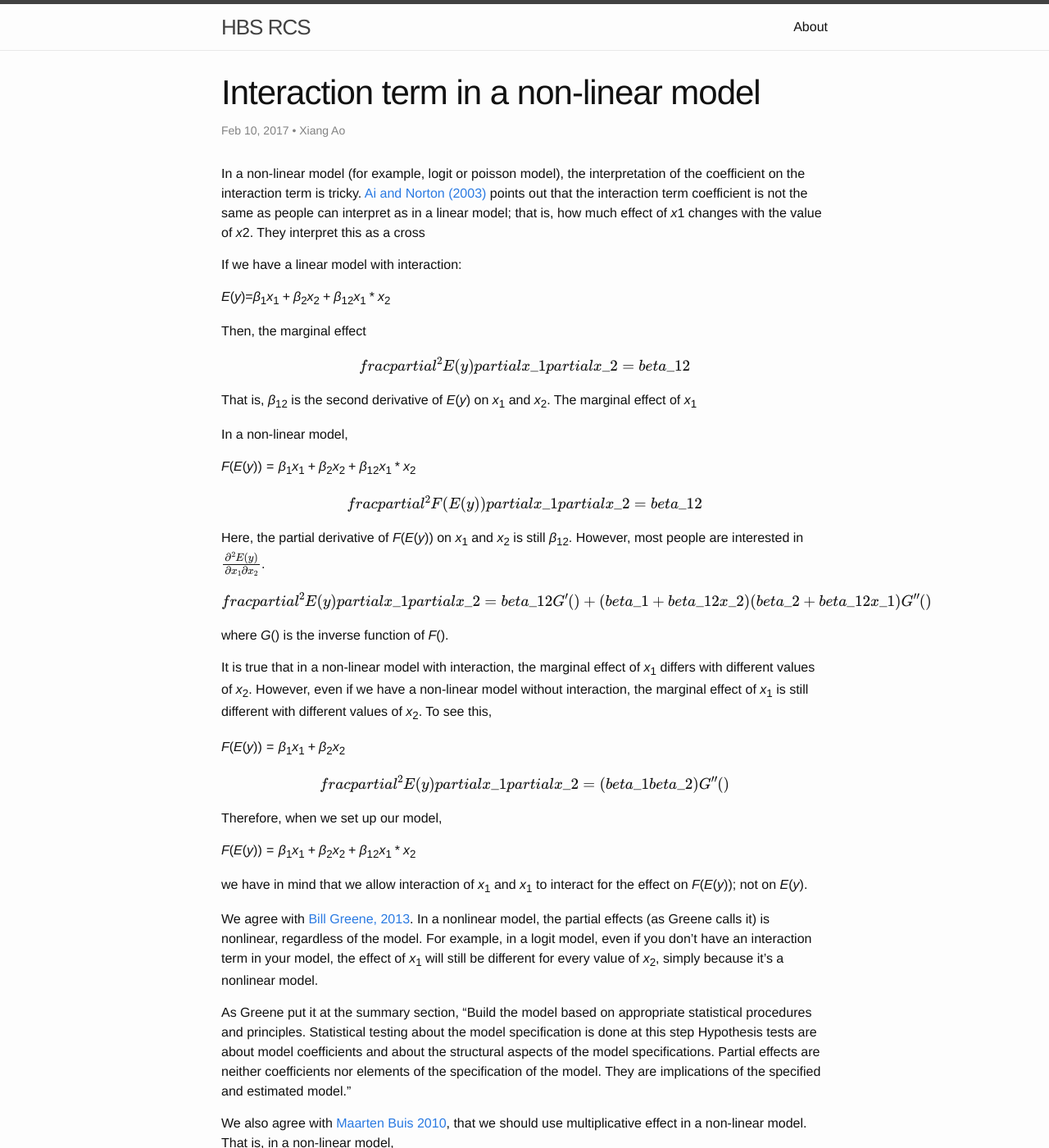
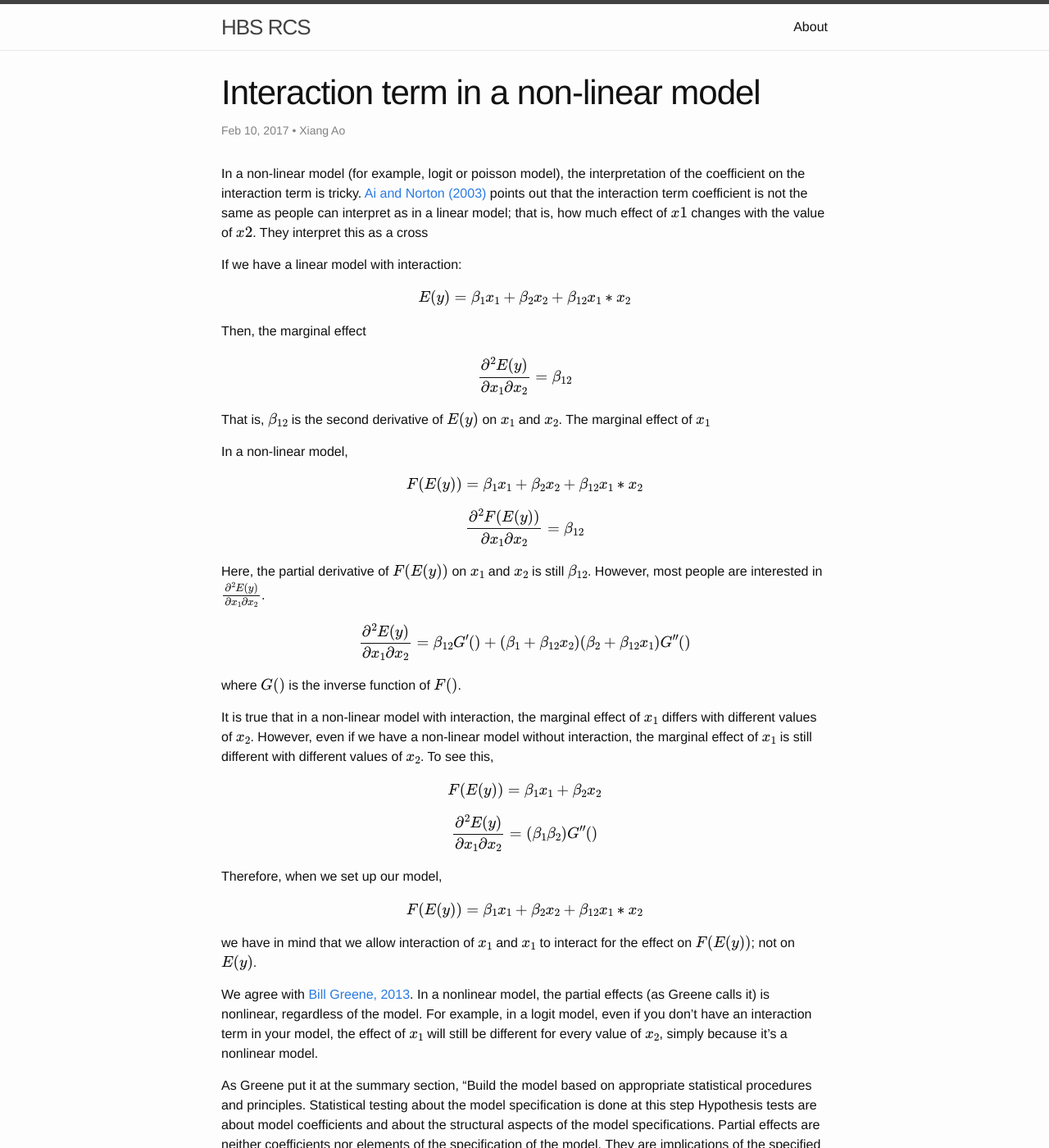
Before and after one commit to vliublinska/hbs-rcs.github.io, a Jekyll site: the page built from _posts/2017-02-10-nonlinear-interaction.md, in a window 1280 px wide and 1400 px high. Shown: the whole window at 82% size. Built offline with Jekyll 4.4.1, drawn with Linux system fonts in a browser that asks for light colours; formulas are drawn with MathJax 3; some of the changed text lies outside the part shown.

Commit message:
Update 2017-02-10-nonlinear-interaction.md

```diff
--- a/_posts/2017-02-10-nonlinear-interaction.md
+++ b/_posts/2017-02-10-nonlinear-interaction.md
@@ -8,94 +8,69 @@ tags:
   - R
 ---
 
-In a non-linear model (for example, logit or poisson model), the
-interpretation of the coefficient on the interaction term is tricky. [Ai
-and Norton
-(2003)](https://pdfs.semanticscholar.org/6285/8e64d9a337504d72cb862c4cc1e7fd27a7a0.pdf)
-points out that the interaction term coefficient is not the same as
-people can interpret as in a linear model; that is, how much effect of
-*x*1 changes with the value of *x*2. They interpret this as a cross
+In a non-linear model (for example, logit or poisson model), the interpretation of the coefficient on the interaction term is tricky.  [Ai and Norton (2003)](https://pdfs.semanticscholar.org/6285/8e64d9a337504d72cb862c4cc1e7fd27a7a0.pdf) points out that the interaction term coefficient is not the same as people can interpret as in a linear model; that is, how much effect of $x1$ changes with the value of $x2$.  They interpret this as a cross
 
 If we have a linear model with interaction:
 
-*E*(*y*)=*β*<sub>1</sub>*x*<sub>1</sub> + *β*<sub>2</sub>*x*<sub>2</sub> + *β*<sub>12</sub>*x*<sub>1</sub> \* *x*<sub>2</sub>
+$$ E(y) = \beta_1 x_1 + \beta_2 x_2 + \beta_{12} x_1*x_2 $$
 
 Then, the marginal effect
 
-$$ \\frac{\\partial^2 E(y)}{\\partial x\_1 \\partial x\_2} = \\beta\_{12} $$
+$$ \frac{\partial^2 E(y)}{\partial x_1 \partial x_2} = \beta_{12} $$
 
-That is, *β*<sub>12</sub> is the second derivative of *E*(*y*) on
-*x*<sub>1</sub> and *x*<sub>2</sub>. The marginal effect of
-*x*<sub>1</sub>
+That is, $\beta_{12}$ is the second derivative of $E(y)$ on $x_1$ and $x_2$.  The marginal effect of $x_1$
 
 In a non-linear model,
 
-*F*(*E*(*y*)) = *β*<sub>1</sub>*x*<sub>1</sub> + *β*<sub>2</sub>*x*<sub>2</sub> + *β*<sub>12</sub>*x*<sub>1</sub> \* *x*<sub>2</sub>
+$$ F(E(y)) = \beta_1 x_1 + \beta_2 x_2 + \beta_{12} x_1*x_2 $$
 
-$$ \\frac{\\partial^2 F(E(y))}{\\partial x\_1 \\partial x\_2} = \\beta\_{12} $$
+$$ \frac{\partial^2 F(E(y))}{\partial x_1 \partial x_2} = \beta_{12} $$
 
-Here, the partial derivative of *F*(*E*(*y*)) on *x*<sub>1</sub> and
-*x*<sub>2</sub> is still *β*<sub>12</sub>. However, most people are
-interested in $\\frac{\\partial^2 E(y)}{\\partial x\_1 \\partial x\_2}$.
+Here, the partial derivative of $F(E(y))$ on $x_1$ and $x_2$ is still $\beta_{12}$.  However, most people are interested in $\frac{\partial^2 E(y)}{\partial x_1 \partial x_2}$.
 
-$$ \\frac{\\partial^2 E(y)}{\\partial x\_1 \\partial x\_2} = \\beta\_{12} G'() + (\\beta\_{1} + \\beta\_{12} x\_2)(\\beta\_2 + \\beta\_{12} x\_1) G''()$$
+$$ \frac{\partial^2 E(y)}{\partial x_1 \partial x_2} = \beta_{12} G'() + (\beta_{1} + \beta_{12} x_2)(\beta_2 + \beta_{12} x_1) G''()$$
 
-where *G*() is the inverse function of *F*().
+where $G()$ is the inverse function of $F()$.
 
-It is true that in a non-linear model with interaction, the marginal
-effect of *x*<sub>1</sub> differs with different values of
-*x*<sub>2</sub>. However, even if we have a non-linear model without
-interaction, the marginal effect of *x*<sub>1</sub> is still different
-with different values of *x*<sub>2</sub>. To see this,
+It is true that in a non-linear model with interaction, the marginal effect of $x_1$ differs with different values of $x_2$.  However, even if we have a non-linear model without interaction, the marginal effect of $x_1$ is still different with different values of $x_2$. To see this,
 
-*F*(*E*(*y*)) = *β*<sub>1</sub>*x*<sub>1</sub> + *β*<sub>2</sub>*x*<sub>2</sub>
+$$ F(E(y)) = \beta_1 x_1 + \beta_2 x_2 $$
 
-$$ \\frac{\\partial^2 E(y)}{\\partial x\_1 \\partial x\_2} =  (\\beta\_{1} \\beta\_2 ) G''()$$
+$$ \frac{\partial^2 E(y)}{\partial x_1 \partial x_2} =  (\beta_{1} \beta_2 ) G''()$$
 
 Therefore, when we set up our model,
 
-*F*(*E*(*y*)) = *β*<sub>1</sub>*x*<sub>1</sub> + *β*<sub>2</sub>*x*<sub>2</sub> + *β*<sub>12</sub>*x*<sub>1</sub> \* *x*<sub>2</sub>
+$$ F(E(y)) = \beta_1 x_1 + \beta_2 x_2 + \beta_{12} x_1*x_2 $$
 
-we have in mind that we allow interaction of *x*<sub>1</sub> and
-*x*<sub>1</sub> to interact for the effect on *F*(*E*(*y*)); not on
-*E*(*y*).
+we have in mind that we allow interaction of $x_1$ and $x_1$ to interact for the effect on $F(E(y))$; not on $E(y)$.
 
-We agree with [Bill Greene,
-2013](http://people.stern.nyu.edu/wgreene/Lugano2013/Greene-InteractionTerms.pdf).
-In a nonlinear model, the partial effects (as Greene calls it) is
-nonlinear, regardless of the model. For example, in a logit model, even
-if you don't have an interaction term in your model, the effect of
-*x*<sub>1</sub> will still be different for every value of
-*x*<sub>2</sub>, simply because it's a nonlinear model.
+We agree with [Bill Greene, 2013](
+http://people.stern.nyu.edu/wgreene/Lugano2013/Greene-InteractionTerms.pdf). In
+a nonlinear model, the partial effects (as Greene calls it) is
+nonlinear, regardless of the model.  For example, in a logit model,
+even if you don't have an interaction term in your model, the effect
+of $x_1$ will still be different for every value of $x_2$, simply
+because it's a nonlinear model.
 
-As Greene put it at the summary section, "Build the model based on
-appropriate statistical procedures and principles. Statistical testing
-about the model specification is done at this step Hypothesis tests are
-about model coefficients and about the structural aspects of the model
-specifications. Partial effects are neither coefficients nor elements of
-the specification of the model. They are implications of the specified
+ As Greene put it at the summary section,
+"Build the model based on appropriate statistical procedures and principles. Statistical testing
+about the model specification is done at this step Hypothesis tests are about model coefficients
+and about the structural aspects of the model specifications. Partial effects are neither
+coefficients nor elements of the specification of the model. They are implications of the specified
 and estimated model."
 
-We also agree with [Maarten Buis
-2010](http://www.stata-journal.com/sjpdf.html?articlenum=st0194), that
-we should use multiplicative effect in a non-linear model. That is, in a
-non-linear model,
+We also agree with [Maarten Buis 2010](http://www.stata-journal.com/sjpdf.html?articlenum=st0194), that we should use multiplicative effect in a non-linear model.  That is, in a non-linear model,
 
-*F*(*E*(*y*)) = *β*<sub>1</sub>*x*<sub>1</sub> + *β*<sub>2</sub>*x*<sub>2</sub> + *β*<sub>12</sub>*x*<sub>1</sub> \* *x*<sub>2</sub>
+$$ F(E(y)) = \beta_1 x_1 + \beta_2 x_2 + \beta_{12} x_1*x_2 $$
 
 We should pay more attention to
 
-$$ \\frac{\\partial^2 F(E(y))}{\\partial x\_1 \\partial x\_2} = \\beta\_{12} $$
+$$ \frac{\partial^2 F(E(y))}{\partial x_1 \partial x_2} = \beta_{12} $$
 
 For example, in a logit model,
 
-*l**o**g*(*P*(*y* = 1)/(1 − *P*(*y* = 1)))=*β*<sub>1</sub>*x*<sub>1</sub> + *β*<sub>2</sub>*x*<sub>2</sub> + *β*<sub>12</sub>*x*<sub>1</sub> \* *x*<sub>2</sub>
+$$ log(P(y=1)/(1-P(y=1))) = \beta_1 x_1 + \beta_2 x_2 + \beta_{12} x_1*x_2 $$
 
-That is, the log of odds is a linear function of *x*<sub>1</sub> and
-*x*<sub>2</sub> and interaction. The interaction effect has the same
-interpretation as the linear model, in terms of log of odds.
+That is, the log of odds is a linear function of $x_1$ and $x_2$ and interaction.  The interaction effect has the same interpretation as the linear model, in terms of log of odds.
 
-Or, it becomes multiplicative effect when we talk about odds ratios.
-Stata's "margins" command is a great tool to calculate marginal effects
-in various situations, as shown in [Maarten Buis
-2010](http://www.stata-journal.com/sjpdf.html?articlenum=st0194).
+Or, it becomes multiplicative effect when we talk about odds ratios.  Stata's "margins" command is a great tool to calculate marginal effects in various situations, as shown in [Maarten Buis 2010](http://www.stata-journal.com/sjpdf.html?articlenum=st0194).
```
